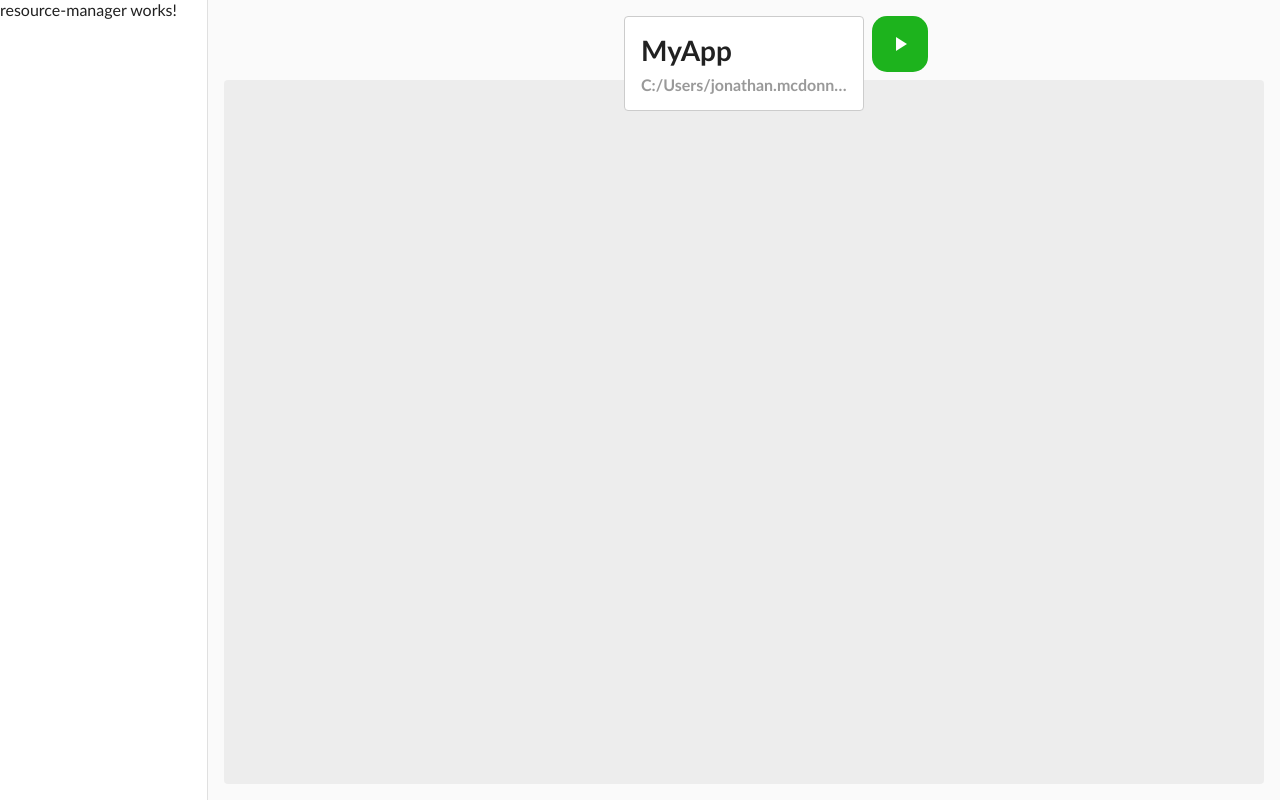
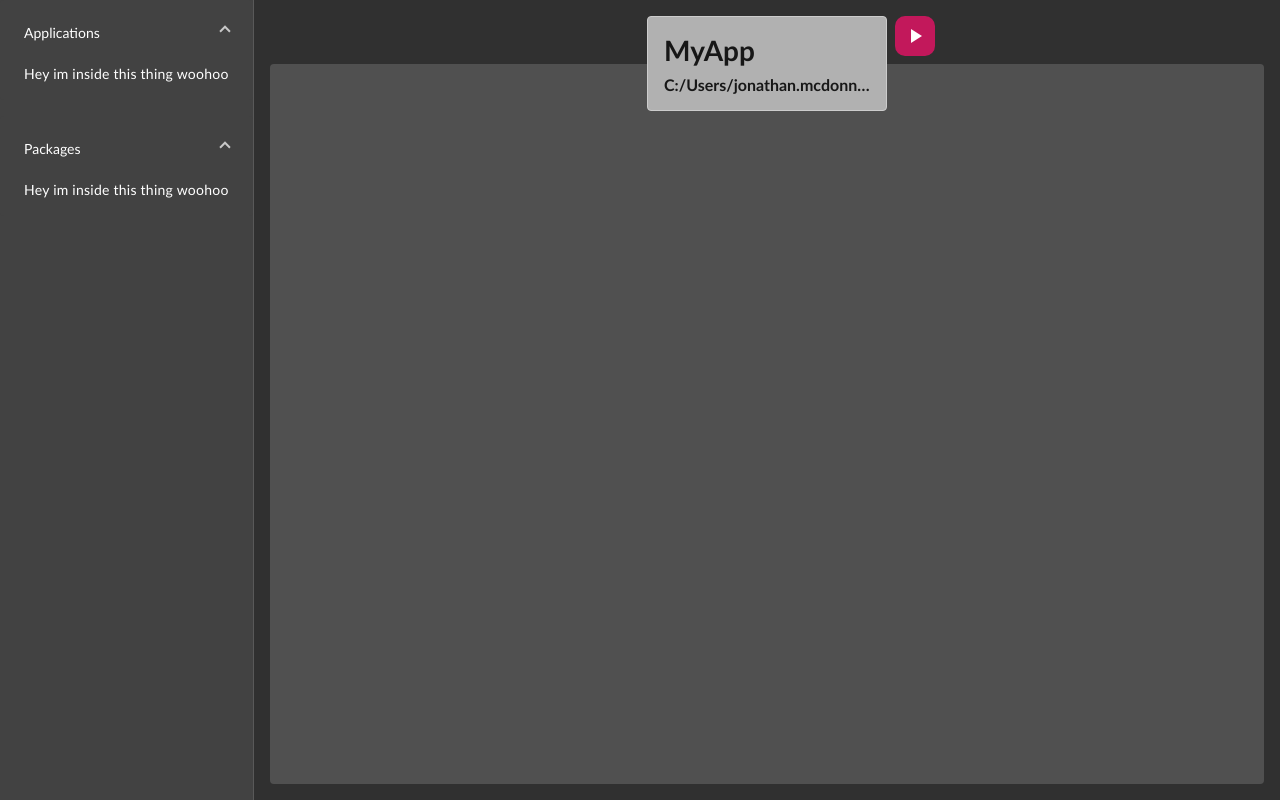
Before and after one commit to Johnnyboy7781/auto-linker, an Angular app: page / in a window 1280 px wide. Built offline with nearby package versions, Linux system fonts and the light colour scheme.

Commit message:
update theme, add expansion panels to resource manager

```diff
--- a/src/app/app.component.scss
+++ b/src/app/app.component.scss
@@ -4,4 +4,5 @@ mat-sidenav-container {
 
 mat-sidenav {
     min-width: 13rem;
+    // background-color: rgb(55, 55, 55);
 }
--- a/src/app/application-manager/application-manager.component.html
+++ b/src/app/application-manager/application-manager.component.html
@@ -15,7 +15,7 @@
             </div>
         </div>
         <div class="header-right">
-            <button mat-fab class="start">
+            <button mat-fab color="primary" class="start">
                 <mat-icon>play_arrow</mat-icon>
             </button>
         </div>
--- a/src/app/application-manager/application-manager.component.scss
+++ b/src/app/application-manager/application-manager.component.scss
@@ -1,4 +1,4 @@
-$header-height: 4rem;
+$header-height: 3rem;
 
 .manager-container {
     padding: 1rem;
@@ -25,7 +25,7 @@ $header-height: 4rem;
             border: solid 1px #ccc;
             color: rgba(0, 0, 0, 0.87);
             text-align: left;
-            background: #fff;
+            background: rgb(177, 177, 177);
             border-radius: 4px;
             margin: 0 auto;
 
@@ -35,7 +35,6 @@ $header-height: 4rem;
             }
 
             & .app-path {
-                color: rgba(128, 128, 128, 0.8);
                 overflow: hidden;
                 text-overflow: ellipsis;
                 white-space: nowrap;
@@ -46,20 +45,17 @@ $header-height: 4rem;
     & .header-right {
 
         & button {
-            border-radius: 15px;
+            border-radius: 10px;
             box-shadow: none;
-            background-color: rgb(29, 179, 29);
-
-            &:disabled {
-                background-color: rgb(220, 220, 220);
-            }
+            width: 2.5rem;
+            height: 2.5rem;
         }
     }
 }
 
 // Dashboard styles
 .dashboard-container {
-    background-color: rgb(237, 237, 237);
+    background-color: rgb(80, 80, 80);
     display: flex;
     width: 100%;
     height: calc(100% - $header-height);
--- a/src/app/resource-manager/resource-manager.component.html
+++ b/src/app/resource-manager/resource-manager.component.html
@@ -1 +1,19 @@
-<p>resource-manager works!</p>
+<mat-accordion multi="true">
+    <mat-expansion-panel  expanded="true" class="mat-elevation-z0" >
+        <mat-expansion-panel-header>
+            <mat-panel-title>
+                Applications
+            </mat-panel-title>
+        </mat-expansion-panel-header>
+        <p>Hey im inside this thing woohoo</p>
+    </mat-expansion-panel>
+
+    <mat-expansion-panel expanded="true" class="mat-elevation-z0" >
+        <mat-expansion-panel-header>
+            <mat-panel-title>
+                Packages
+            </mat-panel-title>
+        </mat-expansion-panel-header>
+        <p>Hey im inside this thing woohoo</p>
+    </mat-expansion-panel>
+</mat-accordion>
--- a/src/app/resource-manager/resource-manager.component.scss
+++ b/src/app/resource-manager/resource-manager.component.scss
@@ -0,0 +1,4 @@
+mat-expansion-panel {
+    // background-color: rgb(55, 55, 55);
+    color: white;
+}
--- a/src/app/resource-manager/resource-manager.component.ts
+++ b/src/app/resource-manager/resource-manager.component.ts
@@ -1,9 +1,11 @@
 import { Component } from '@angular/core';
+import { MatExpansionModule } from '@angular/material/expansion';
+import { MatIconModule } from '@angular/material/icon';
 
 @Component({
   selector: 'resource-manager',
   standalone: true,
-  imports: [],
+  imports: [MatExpansionModule, MatIconModule],
   templateUrl: './resource-manager.component.html',
   styleUrl: './resource-manager.component.scss'
 })
--- a/src/styles.scss
+++ b/src/styles.scss
@@ -1,5 +1,5 @@
 /* You can add global styles to this file, and also import other style files */
-@import "~@angular/material/prebuilt-themes/indigo-pink.css";
+@import "~@angular/material/prebuilt-themes/pink-bluegrey.css";
 
 *, *::after, *::before {
     margin: 0;
```
